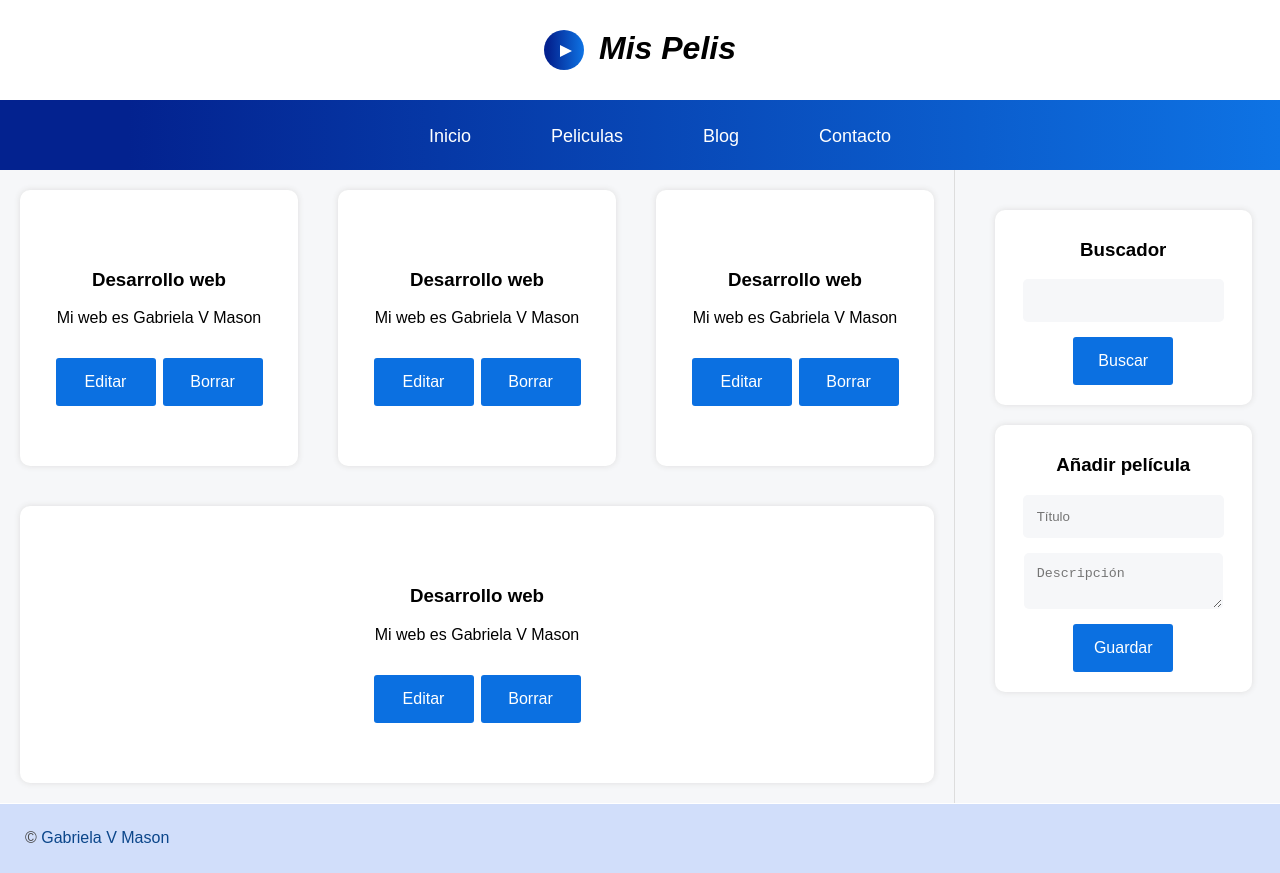
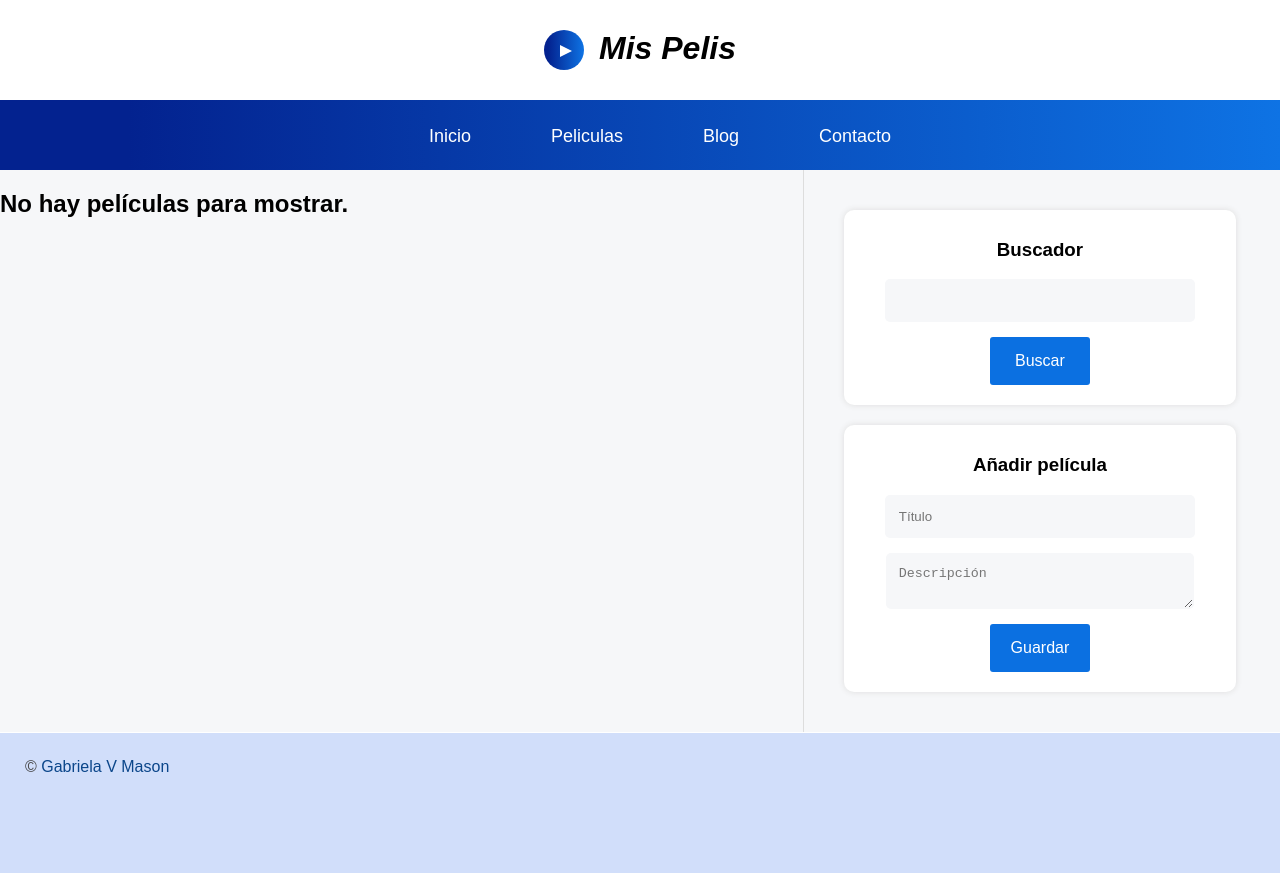
Before and after one commit to GabrielaMason/Peliculas, a React (Create React App) app: page / in a window 1280 px wide. After the commit the page ends 802 px from the top, so only its background shows below. Built offline with nearby package versions, Linux system fonts and the light colour scheme.

Commit message:
Update list of movies when a new one is created

```diff
--- a/src/App.js
+++ b/src/App.js
@@ -1,8 +1,12 @@
+import { useState } from "react";
 import { Buscador } from "./components/Buscador";
 import { CrearPelicula } from "./components/CrearPelicula";
 import { Listado } from "./components/Listado";
 
 function App() {
+
+    const [listadoState, setListadoState] = useState([]);
+
   return (
     <div className="layout">
         {/* Cabecera */}
@@ -25,13 +29,13 @@ function App() {
 
         {/* Contenido Principal */}
         <section className="content">
-            <Listado />
+            <Listado listadoState={listadoState} setListadoState={setListadoState}/>
         </section>
 
         {/* Barra lateral */}
         <aside className="lateral">
             <Buscador />
-            <CrearPelicula />
+            <CrearPelicula setListadoState={setListadoState}/>
         </aside>
 
         {/* Pie de pagina */}
--- a/src/components/CrearPelicula.js
+++ b/src/components/CrearPelicula.js
@@ -1,7 +1,7 @@
 import React, { useState } from 'react'
 import { SaveInStorage } from '../helpers/SaveInStorage';
 
-export const CrearPelicula = () => {
+export const CrearPelicula = ({setListadoState}) => {
     const titulo = "Añadir película";
     const [movieState, setMovieState] = useState({title: '', description: ''});
 
@@ -25,6 +25,11 @@ export const CrearPelicula = () => {
         // Se guarda el estado
         setMovieState(movie);
 
+        // Actualizar estado del estado principal
+        setListadoState(elementos => {
+            return [...elementos, movie]; //Agregar a los elementos que ya existen uno nuevo
+        })
+
         // Almacenamiento local
         SaveInStorage('pelis', movie);
     }
--- a/src/components/Listado.js
+++ b/src/components/Listado.js
@@ -1,36 +1,34 @@
-import React from 'react'
+import React, { useEffect, useState } from 'react'
 
-export const Listado = () => {
+export const Listado = ({listadoState, setListadoState}) => {
+
+    // const [listadoState, setListadoState] = useState([]);
+
+    useEffect(() => {
+        getMovies();
+    }, []) // Se ejecuta una vez cuando se cargue el componente
+
+    const getMovies = () => {
+        let movies = JSON.parse(localStorage.getItem('pelis'));
+        setListadoState(movies);
+        console.log(listadoState);
+    }
+
     return (
         <>
-
-            <article className="peli-item">
-                <h3 className="title">Desarrollo web</h3>
-                <p className="description">Mi web es Gabriela V Mason</p>
-                <button className="edit">Editar</button>
-                <button className="delete">Borrar</button>
-            </article>
-
-            <article className="peli-item">
-                <h3 className="title">Desarrollo web</h3>
-                <p className="description">Mi web es Gabriela V Mason</p>
-                <button className="edit">Editar</button>
-                <button className="delete">Borrar</button>
-            </article>
-
-            <article className="peli-item">
-                <h3 className="title">Desarrollo web</h3>
-                <p className="description">Mi web es Gabriela V Mason</p>
-                <button className="edit">Editar</button>
-                <button className="delete">Borrar</button>
-            </article>
-
-            <article className="peli-item">
-                <h3 className="title">Desarrollo web</h3>
-                <p className="description">Mi web es Gabriela V Mason</p>
-                <button className="edit">Editar</button>
-                <button className="delete">Borrar</button>
-            </article>
+            {listadoState ? listadoState.map(movie => {
+                return (
+                    <article key={movie.id} className="peli-item">
+                        <h3 className="title">{movie.title}</h3>
+                        <p className="description">{movie.description}</p>
+                        <button className="edit">Editar</button>
+                        <button className="delete">Borrar</button>
+                    </article>
+                )
+            })
+                :
+                <h2>No hay películas para mostrar.</h2>
+            }
         </>
     )
 }
```
